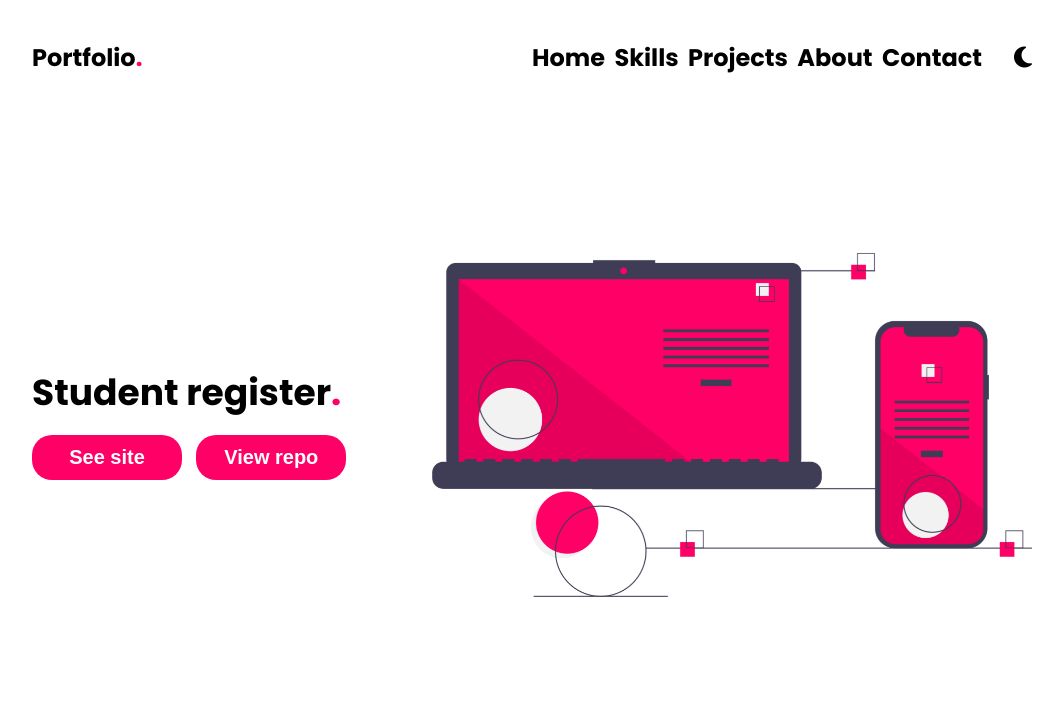
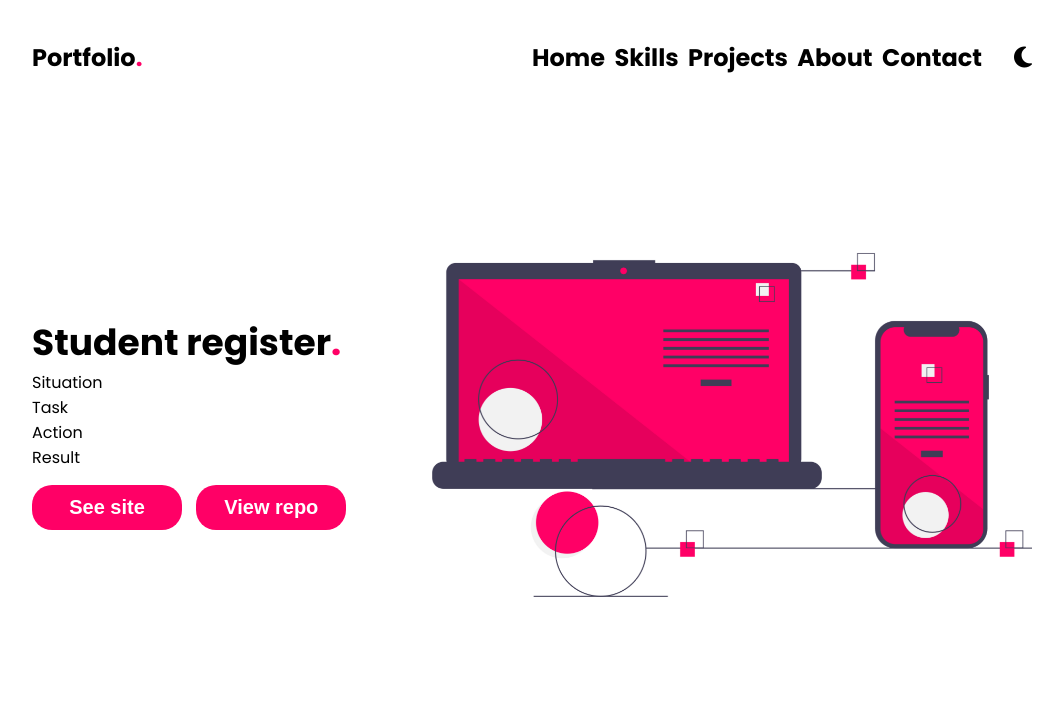
Before and after one commit to Jade-Jones-dev/portfolio_design, a plain HTML site: page project_1.html in a window 1280 px wide. Shown: the top 709 px of the page, without its empty margins (108-1171 px from the left). Drawn offline with Linux system fonts and the light colour scheme.

Commit message:
projectr page content

```diff
--- a/project_1.html
+++ b/project_1.html
@@ -30,9 +30,12 @@
 			<section class="projects-pages-hero-section">
 				<div class="projects-pages-hero-content">
 					<p class="content-header">Student register<span>.</span></p>
-					<h3 >
-
-					</h3>
+					<p class="conent-body" >
+						Situation<br>
+						Task<br>
+						Action<br>
+						Result<br>
+					</p>
 					<div class="projects-pages-btn">
 						<a href="projects.html">
 							<button>See site</button>
```
